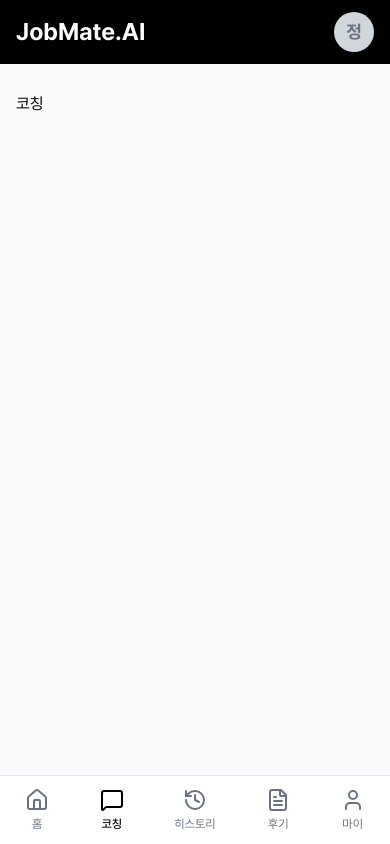
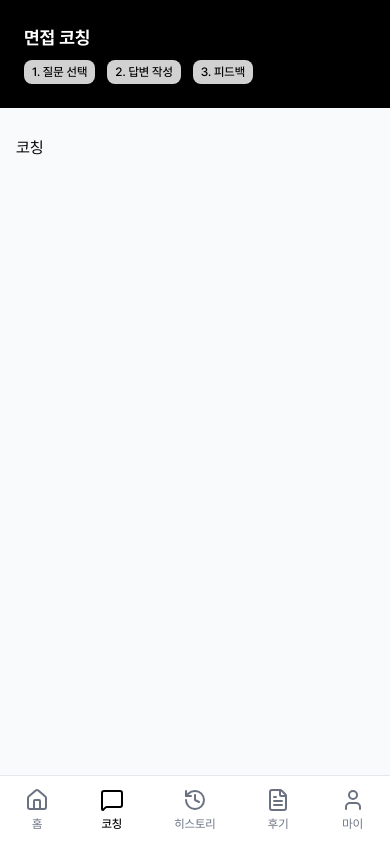
Before and after one commit to JobMate-team/jobmate-frontend, a React (Vite) app: page /coaching in a window 390 px wide. Built offline with nearby package versions, Linux system fonts and the light colour scheme.

Commit message:
[#7] feat: 페이지별 헤더 분리

```diff
--- a/src/components/layouts/MobileFooter.tsx
+++ b/src/components/layouts/MobileFooter.tsx
@@ -18,7 +18,7 @@ const MobileFooter = () => {
             <button
               key={item.id}
               onClick={() => navigate(item.path)}
-              className='flex flex-col items-center gap-1'
+              className='flex flex-col items-center gap-1 px-3'
             >
               <Icon className={clsx('w-6 h-6', isActive ? 'text-black' : 'text-gray-500')} />
               <span
--- a/src/components/layouts/MobileHeader.tsx
+++ b/src/components/layouts/MobileHeader.tsx
@@ -1,15 +1,16 @@
+import { useLocation } from 'react-router-dom';
+import HomeHeader from './headers/HomeHeader';
+import CoachingHeader from './headers/CoachingHeader';
+
 const MobileHeader = () => {
-  return (
-    <div className='bg-black sm:hidden flex justify-between items-center px-4 py-3'>
-      <h3 className='text-white text-2xl font-semibold'>JobMate.AI</h3>
-      <button
-        type='button'
-        className='w-10 h-10 rounded-full bg-gray-300 flex items-center justify-center font-semibold text-lg text-gray-500'
-      >
-        정
-      </button>
-    </div>
-  );
+  const location = useLocation();
+
+  const renderHeader = () => {
+    if (location.pathname === '/') return <HomeHeader />;
+    if (location.pathname.startsWith('/coaching')) return <CoachingHeader />;
+  };
+
+  return <header className='bg-black sm:hidden'>{renderHeader()}</header>;
 };
 
 export default MobileHeader;
--- /dev/null
+++ b/src/components/layouts/headers/CoachingHeader.tsx
@@ -0,0 +1,22 @@
+const CoachingHeader = () => {
+  const coachStep = [
+    { id: 1, content: '1. 질문 선택' },
+    { id: 2, content: '2. 답변 작성' },
+    { id: 3, content: '3. 피드백' },
+  ];
+
+  return (
+    <div className='flex flex-col p-6'>
+      <h3 className='text-white text-lg font-semibold mb-2'>면접 코칭</h3>
+      <div className='flex gap-3'>
+        {coachStep.map((step) => (
+          <div key={step.id} className='bg-[#D1D1D1] rounded-lg text-xs font-medium px-2 py-1'>
+            {step.content}
+          </div>
+        ))}
+      </div>
+    </div>
+  );
+};
+
+export default CoachingHeader;
--- /dev/null
+++ b/src/components/layouts/headers/HomeHeader.tsx
@@ -0,0 +1,15 @@
+const HomeHeader = () => {
+  return (
+    <div className='flex justify-between items-center px-4 py-3'>
+      <h3 className='text-white text-2xl font-semibold'>JobMate.AI</h3>
+      <button
+        type='button'
+        className='w-10 h-10 rounded-full bg-gray-300 flex items-center justify-center font-semibold text-lg text-gray-500'
+      >
+        정
+      </button>
+    </div>
+  );
+};
+
+export default HomeHeader;
--- a/src/pages/Homepage.tsx
+++ b/src/pages/Homepage.tsx
@@ -1,7 +1,10 @@
 import { LogoIcon } from '@/assets';
 import { features } from '@/data/homeFeatures';
+import { useNavigate } from 'react-router-dom';
 
 const Homepage = () => {
+  const navigate = useNavigate();
+
   return (
     <>
       <div className='bg-black rounded-2xl p-8 text-white mb-8 shadow-lg'>
@@ -15,7 +18,11 @@ const Homepage = () => {
             </div>
           </div>
         </div>
-        <button className='bg-white text-black font-semibold px-20 py-3 rounded-lg hover:bg-gray-200 transition whitespace-nowrap'>
+        <button
+          type='button'
+          onClick={() => navigate('/coaching')}
+          className='bg-white text-black font-semibold px-20 py-3 rounded-lg hover:bg-gray-200 transition whitespace-nowrap'
+        >
           지금 시작하기 →
         </button>
       </div>
```
